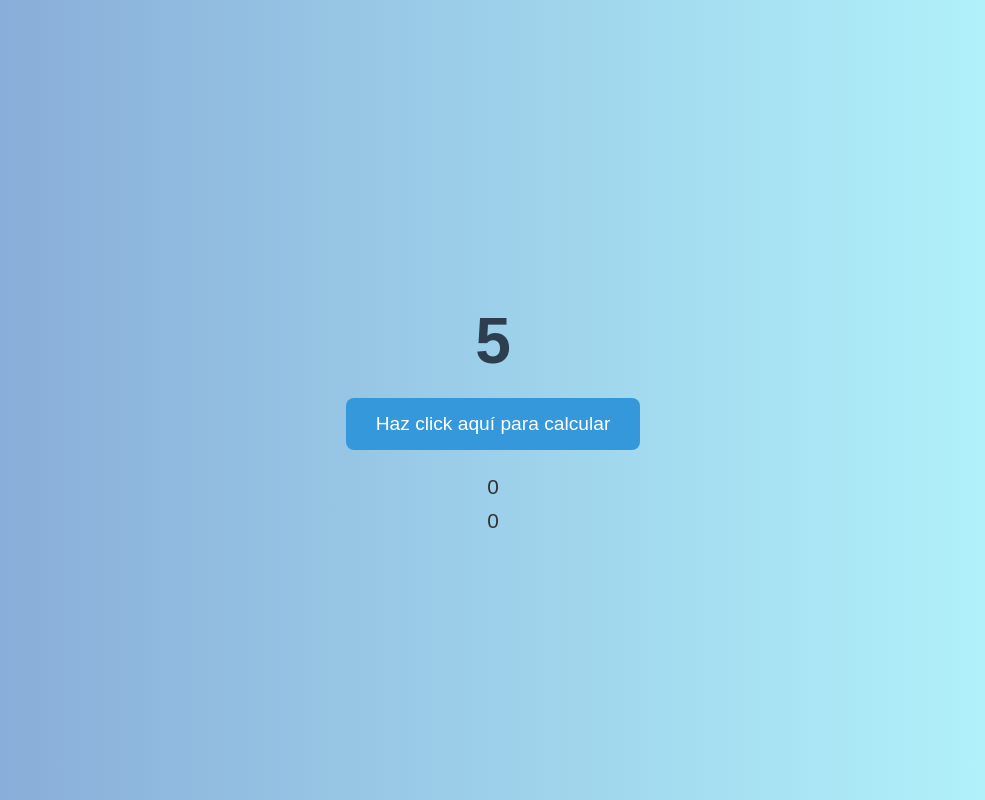
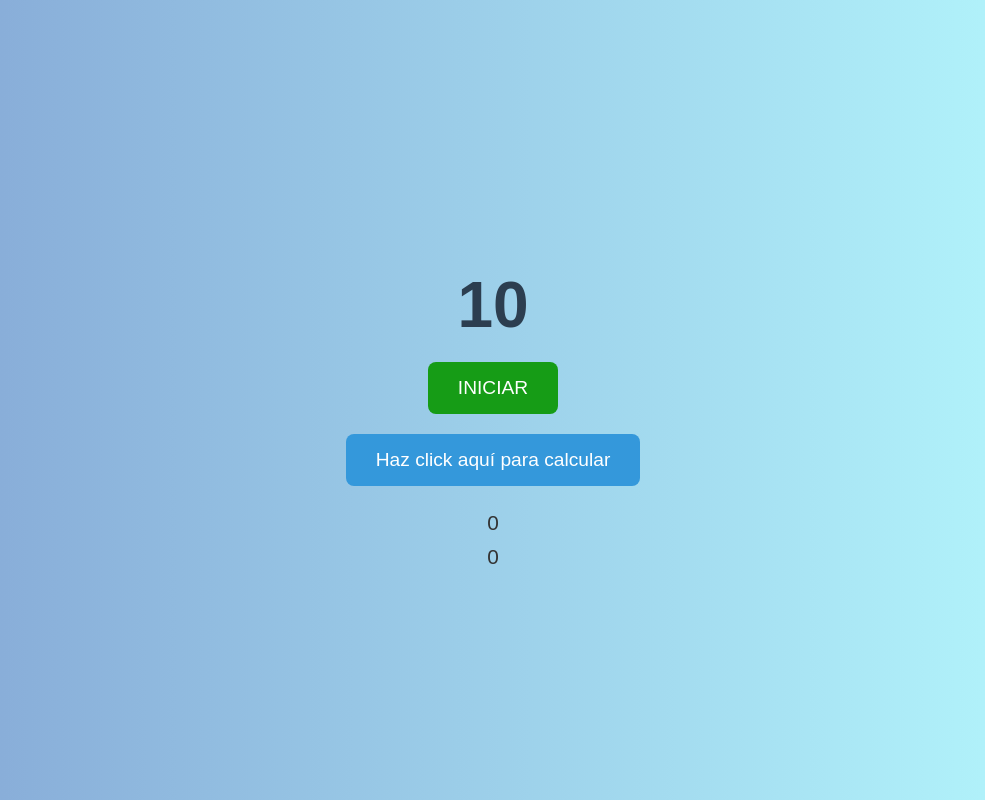
Before and after one commit to ToniSeguiV/Clicks-seg, a plain HTML site: page index.html in a window 1280 px wide. Shown: the whole page, without its empty margins (147-1132 px from the left). Drawn offline with Linux system fonts and the light colour scheme.

Commit message:
he mejorado la web

```diff
--- a/index.html
+++ b/index.html
@@ -8,22 +8,26 @@
 </head>
 <body>
     <h1 id="contador">10</h1>
+    <button id="iniciar" onclick="inicio()">INICIAR</button>
     <button id="clicker" onclick="sumador()">Haz click aquí para calcular</button>
     <p id="Número">0</p>
     <p id="clicks/seg">0</p>
     <script>
         //CONTADOR
+        function inicio(){
             let tiempo=9
             const contador=document.getElementById("contador")
+            contador.textContent=tiempo
             const cuentaAtras=setInterval(function(){
                 contador.textContent=tiempo
                 tiempo--
-            if(tiempo<0){
+                if(tiempo<=0){
                     clearInterval(cuentaAtras)
                     contador.textContent="Se acabó el tiempo"
                     document.getElementById("clicker").disabled=true
                 }
             },1000)
+        }
         //SUMADOR
         let numero=document.getElementById("Número")
         let clicks=0
--- a/style.css
+++ b/style.css
@@ -43,3 +43,13 @@ p {
     font-size: 1.3rem;
     margin: 5px 0;
 }
+#iniciar{
+    background-color: rgb(22, 156, 22);
+    transition: background-color 0.3s ease;
+    transition:scale 0.3s ease;
+}
+#iniciar:hover{
+    background-color: rgb(35, 235, 35);
+    scale: 1.5;
+
+}
```
Lines whose indentation alone changed are shown as unchanged.
